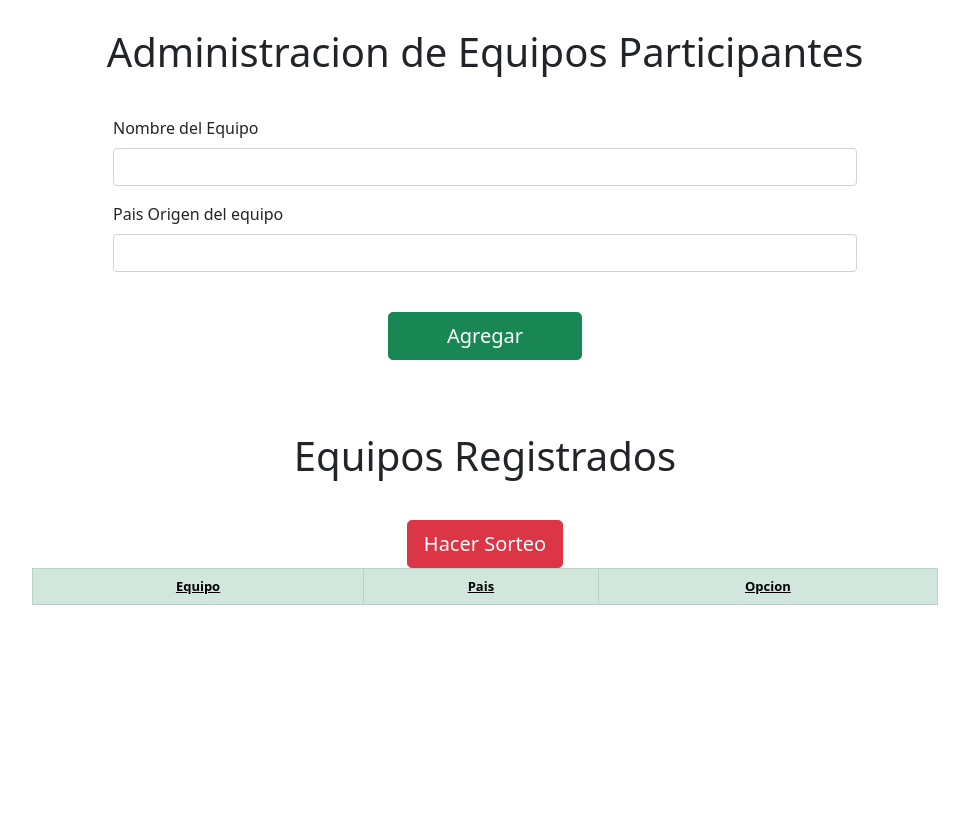
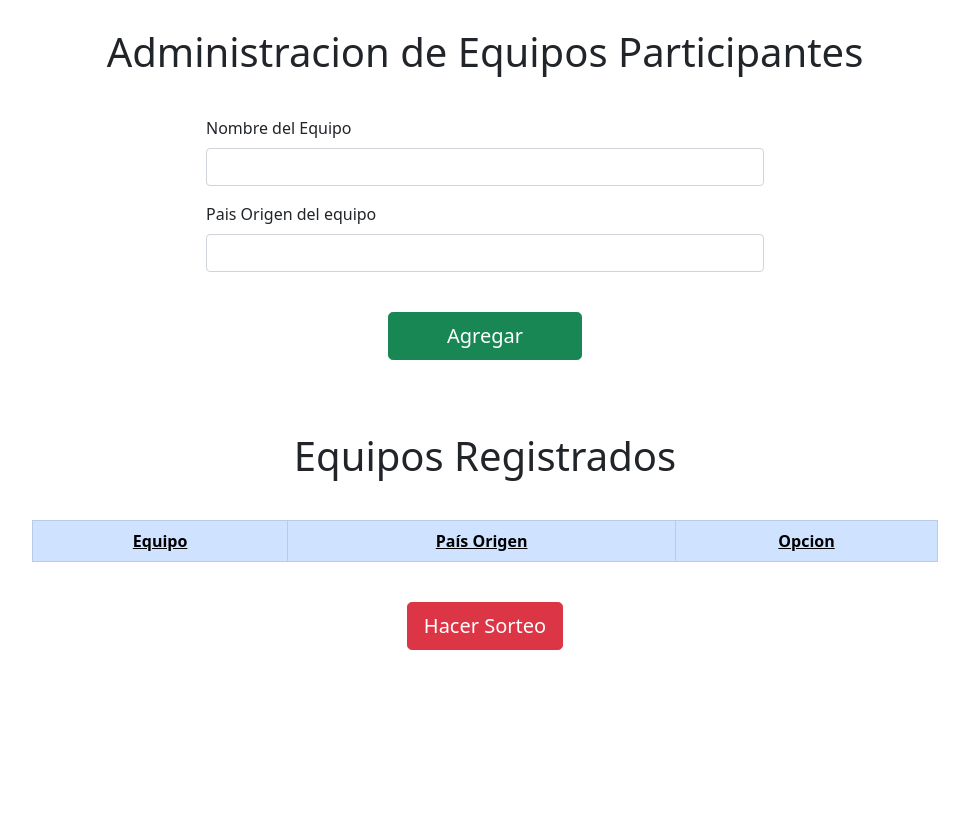
Before and after one commit to Fezk3/Web-UEFA, a PHP site: page /admin.php in a window 1280 px wide. Shown: the part 114-928 px from the top of the page, without its empty margins (155-1124 px from the left). Run offline with PHP 8.4, Linux system fonts and the light colour scheme; lists and menus that the app fills with data are empty.

Commit message:
pag admin arreglada, solo falta funcionalidad con base

```diff
--- a/admin.php
+++ b/admin.php
@@ -33,7 +33,7 @@ if ($_SESSION['tipo_usuario'] != 1) {
     <meta name="viewport" content="width=device-width, initial-scale=1.0">
     <title>Administracion UEFA</title>
     <link href="https://cdn.jsdelivr.net/npm/bootstrap@5.0.2/dist/css/bootstrap.min.css" rel="stylesheet" integrity="sha384-EVSTQN3/azprG1Anm3QDgpJLIm9Nao0Yz1ztcQTwFspd3yD65VohhpuuCOmLASjC" crossorigin="anonymous" />
-    <link rel="stylesheet" href="styleadmin.css">
+    <link rel="stylesheet" href="css/styleadmin.css">
 </head>
 
 <body>
@@ -55,7 +55,7 @@ if ($_SESSION['tipo_usuario'] != 1) {
 
             <form action="./procesosphp/agregaequipo.php" class="needs-validation" method="POST" novalidate>
 
-                <div class="col-12 col-md-8 m-auto">
+                <div class="col-12 col-md-6 m-auto">
                     <div class="mb-3">
                         <label for="exampleFormControlInput1" class="form-label ">Nombre del Equipo</label>
                         <input required class="form-control" name="equipo" id="exampleFormControlInput1" />
@@ -94,12 +94,12 @@ if ($_SESSION['tipo_usuario'] != 1) {
 
         <div class="container mt-4">
             <div class="row d-flex justify-content-center align-items-center">
-                <div class="col-md-10">
-                    <table class="table table-success table-hover table-bordered">
+                <div class="col-12 col-md-10">
+                    <table class="table table-primary table-hover table-bordered">
                         <thead>
                             <tr>
                                 <th scope="col">Equipo</th>
-                                <th scope="col">Pais</th>
+                                <th scope="col">País Origen</th>
                                 <th scope="col">Opcion</th>
                             </tr>
                         </thead>
@@ -125,19 +125,19 @@ if ($_SESSION['tipo_usuario'] != 1) {
                                 echo "<h1 text-center>Error en la base de datos</h1>";
                             }*/
                             ?>
+                        </tbody>
+                    </table>
                 </div>
             </div>
         </div>
 
-        <div class="container">
-            <!-- Arreglar display -->
-            <div class="row d-flex justify-content-center align-items-center">
-                <div class="col col-md-3 col-lg-4 text-center">
-                    <a href="http://" class="btn btn-lg btn-danger editar"> Hacer Sorteo </a>
-                </div>
+    </div>
+    <div class="container mt-4">
+        <div class="row d-flex justify-content-center align-items-center">
+            <div class="col col-md-3 col-lg-4 text-center">
+                <a href="http://" class="btn btn-lg btn-danger editar"> Hacer Sorteo </a>
             </div>
         </div>
-
     </div>
     </div>
     </div>
--- a/css/styleadmin.css
+++ b/css/styleadmin.css
@@ -8,7 +8,7 @@ body {
 }
 th {
     text-align: center;
-    font-size: 13px;
+    /*font-size: 13px;*/
     text-decoration: underline;
 }
 
```
